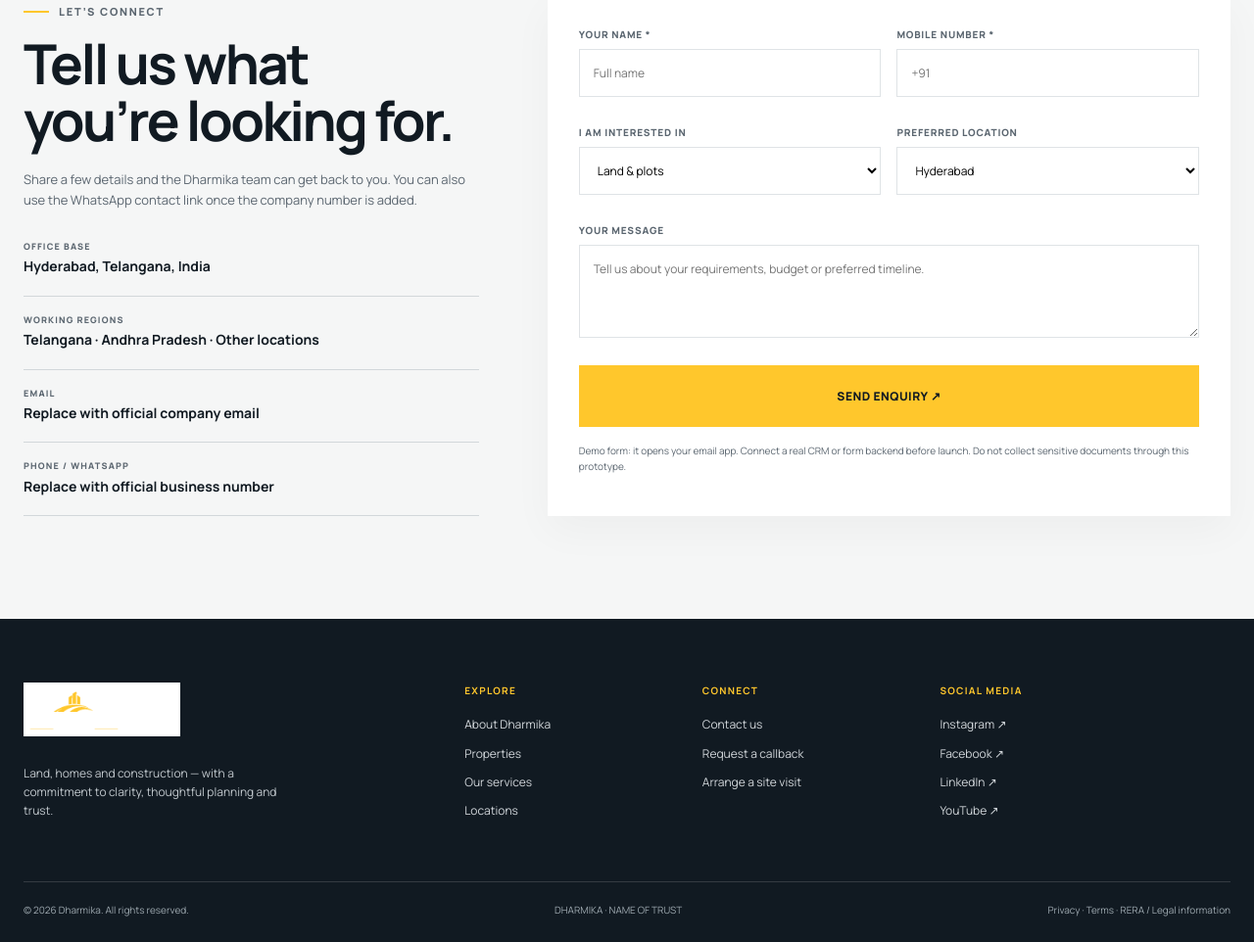
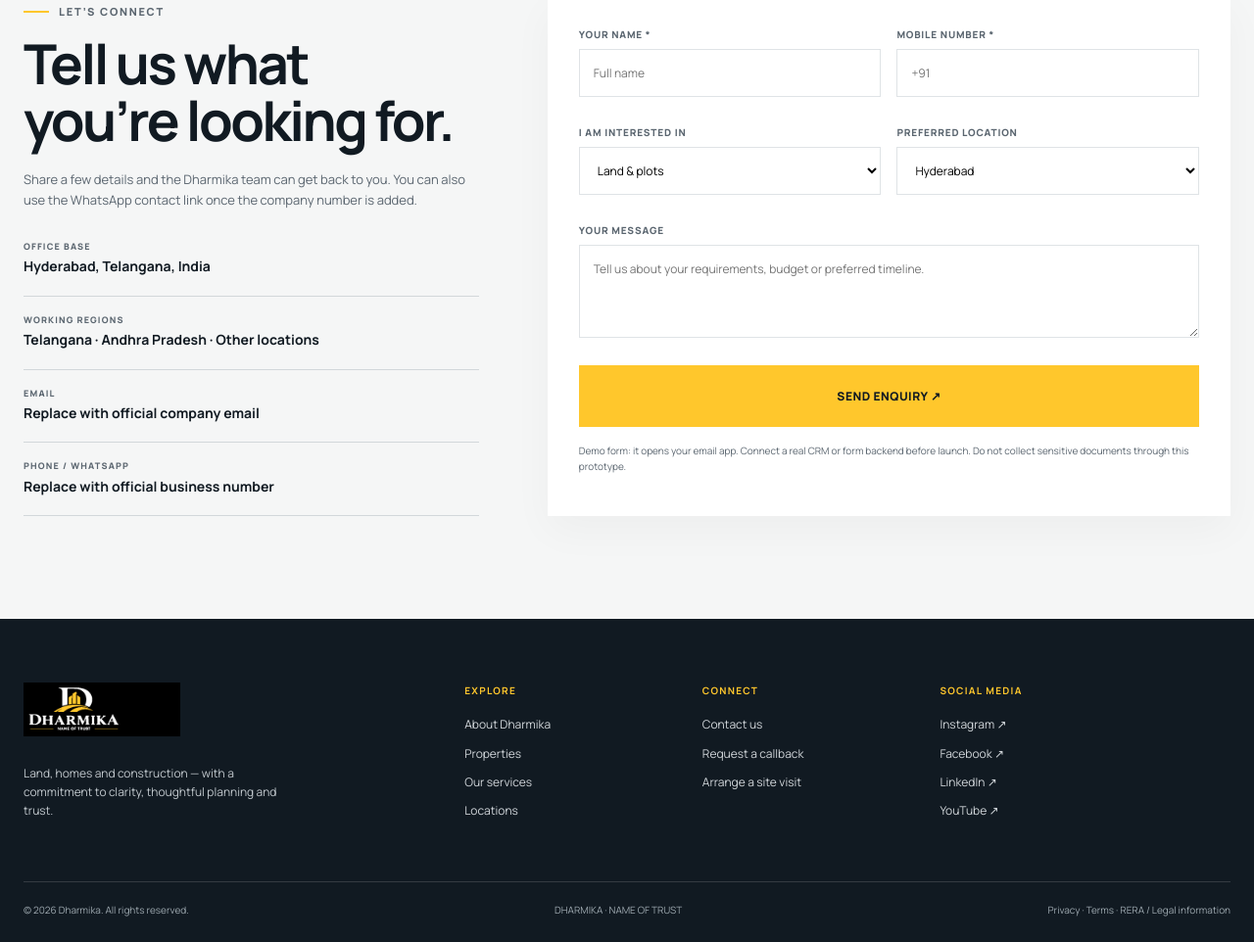
Before and after one commit to rahamathaliak/dharmika-website, a plain HTML site: page index.html in a window 1280 px wide. Shown: the part 6362-7324 px from the top of the page at 98% size. Drawn offline with nearby package versions, Linux system fonts and the light colour scheme.

Commit message:
Update index.html

```diff
--- a/index.html
+++ b/index.html
@@ -21,7 +21,7 @@ section{padding:105px 0}.section-head{display:flex;justify-content:space-between
 .cta{background:var(--gold);padding:70px 0}.cta-inner{display:flex;align-items:center;justify-content:space-between;gap:35px}.cta h2{font-size:clamp(32px,4vw,50px);max-width:650px;margin:12px 0 0}.cta p{margin:0;font-size:12px;font-weight:700}
 .faq-grid{display:grid;grid-template-columns:.8fr 1.2fr;gap:80px}.faq-item{border-bottom:1px solid var(--line)}.faq-q{width:100%;padding:20px 0;background:none;border:0;display:flex;justify-content:space-between;text-align:left;font-weight:800;font-size:14px}.faq-q span{font-size:20px;color:#b38a14}.faq-a{display:none;padding:0 30px 20px 0;color:var(--steel);font-size:12px}.faq-item.open .faq-a{display:block}
 .contact{background:#f5f6f6}.contact-grid{display:grid;grid-template-columns:.8fr 1.2fr;gap:70px}.contact-info p{font-size:13px;color:var(--steel)}.contact-line{padding:17px 0;border-bottom:1px solid #d2d7da}.contact-line small{display:block;color:var(--steel);font-size:9px;font-weight:900;letter-spacing:.13em;text-transform:uppercase}.contact-line b{font-size:14px}.form{background:#fff;padding:32px;display:grid;grid-template-columns:1fr 1fr;gap:16px;box-shadow:0 15px 40px #111a2209}.field{display:flex;flex-direction:column;gap:7px}.field.full{grid-column:1/-1}.field label{font-size:10px;text-transform:uppercase;letter-spacing:.08em;font-weight:900;color:var(--steel)}.field input,.field select,.field textarea{padding:14px;border:1px solid var(--line);outline:none;background:#fff;font-size:12px}.field input:focus,.field select:focus,.field textarea:focus{border-color:var(--gold)}.field textarea{min-height:95px;resize:vertical}.form .btn{grid-column:1/-1}.form-note{grid-column:1/-1;color:var(--steel);font-size:10px;margin:0}
-footer{background:var(--ink);color:#fff;padding:65px 0 25px}.footer-grid{display:grid;grid-template-columns:1.4fr .7fr .7fr 1fr;gap:35px;padding-bottom:50px}.footer-brand img{width:180px;height:80px;object-fit:contain;object-position:left center;background:#fff;padding:5px}.footer-brand p{color:#c0c7cc;font-size:12px;max-width:280px;margin-top:20px}.footer-col b{display:block;color:var(--gold);font-size:10px;letter-spacing:.13em;text-transform:uppercase;margin-bottom:17px}.footer-col a{display:block;color:#d1d6da;font-size:12px;margin:10px 0}.footer-bottom{border-top:1px solid #ffffff25;padding-top:20px;display:flex;justify-content:space-between;gap:20px;color:#9da8af;font-size:10px}
+footer{background:var(--ink);color:#fff;padding:65px 0 25px}.footer-grid{display:grid;grid-template-columns:1.4fr .7fr .7fr 1fr;gap:35px;padding-bottom:50px}.footer-brand img{width:180px;height:80px;object-fit:contain;object-position:left center;background:#000;padding:5px}.footer-brand p{color:#c0c7cc;font-size:12px;max-width:280px;margin-top:20px}.footer-col b{display:block;color:var(--gold);font-size:10px;letter-spacing:.13em;text-transform:uppercase;margin-bottom:17px}.footer-col a{display:block;color:#d1d6da;font-size:12px;margin:10px 0}.footer-bottom{border-top:1px solid #ffffff25;padding-top:20px;display:flex;justify-content:space-between;gap:20px;color:#9da8af;font-size:10px}
 .float-wa{position:fixed;z-index:18;right:24px;bottom:24px;background:#1c9c62;color:#fff;padding:14px 18px;border-radius:50px;font-size:11px;font-weight:900;box-shadow:0 10px 25px #0003}.reveal{opacity:0;transform:translateY(25px);transition:opacity .8s,transform .8s}.reveal.visible{opacity:1;transform:none}
 .modal{display:none;position:fixed;z-index:40;inset:0;background:#0009;align-items:center;justify-content:center;padding:20px}.modal.show{display:flex}.modal-card{background:#fff;padding:34px;max-width:480px;width:100%;position:relative}.modal-close{position:absolute;right:18px;top:12px;border:0;background:none;font-size:25px}.modal-card h3{font-size:26px;margin:12px 0}.modal-card p{font-size:12px;color:var(--steel)}
 @media(max-width:950px){.navlinks{display:none;position:absolute;top:82px;left:0;right:0;background:#fff;padding:24px;flex-direction:column;align-items:flex-start;border-bottom:1px solid var(--line)}.navlinks.open{display:flex}.menu{display:block}.nav-actions .btn{display:none}.hero-inner{grid-template-columns:1fr}.hero{min-height:auto}.hero-copy{padding:35px 0 10px}.hero-panel{margin:0 0 15px;max-width:480px}.cards{grid-template-columns:repeat(2,1fr)}.services-grid{grid-template-columns:repeat(2,1fr)}.about-grid,.promise-grid,.faq-grid,.contact-grid{grid-template-columns:1fr;gap:40px}.about-visual{height:450px}.footer-grid{grid-template-columns:1fr 1fr}.location-grid{grid-template-columns:1fr}.location-list{grid-template-columns:repeat(3,1fr);grid-template-rows:auto}.location-item{padding:17px;display:block}.location-item i{display:block;margin-top:12px}}
```
